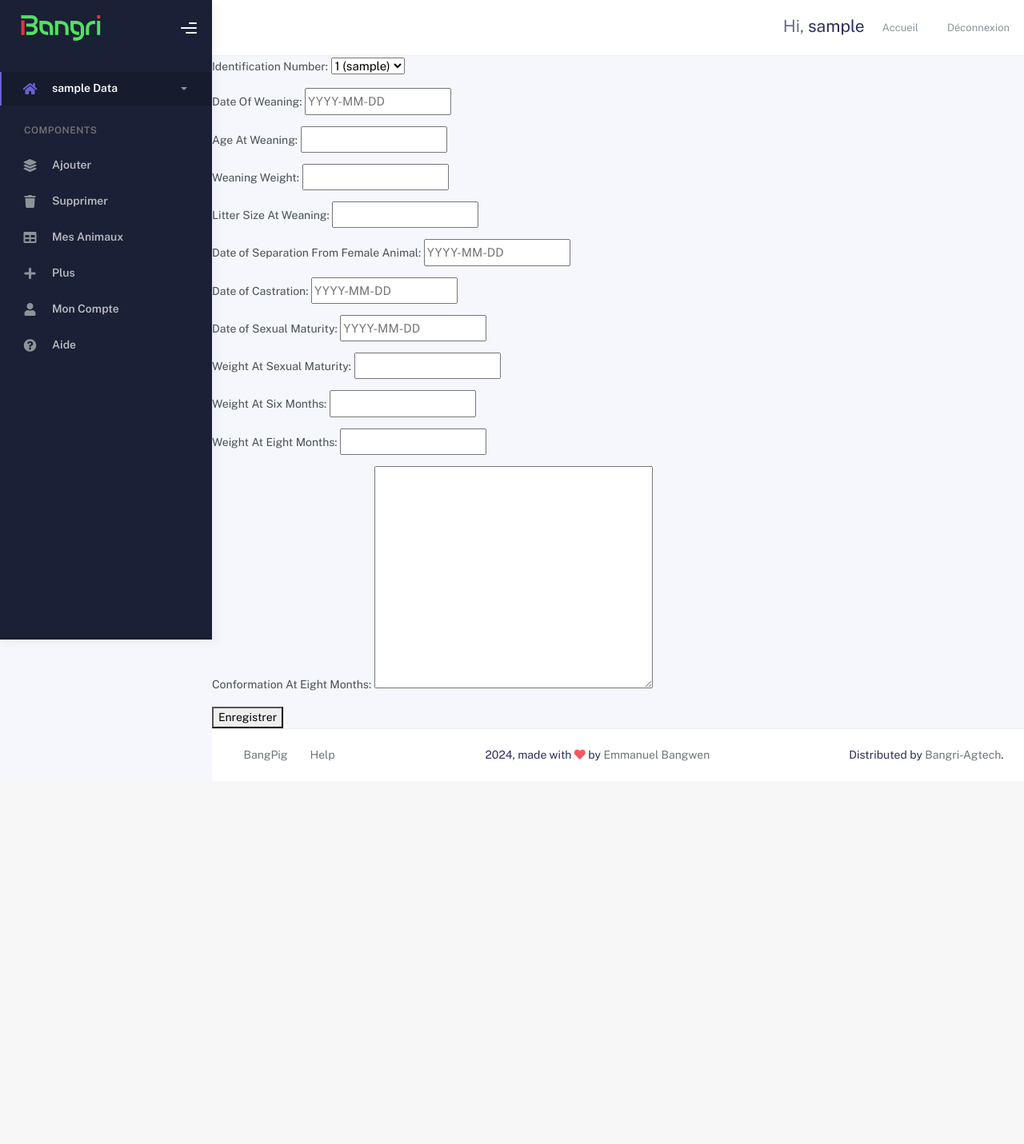
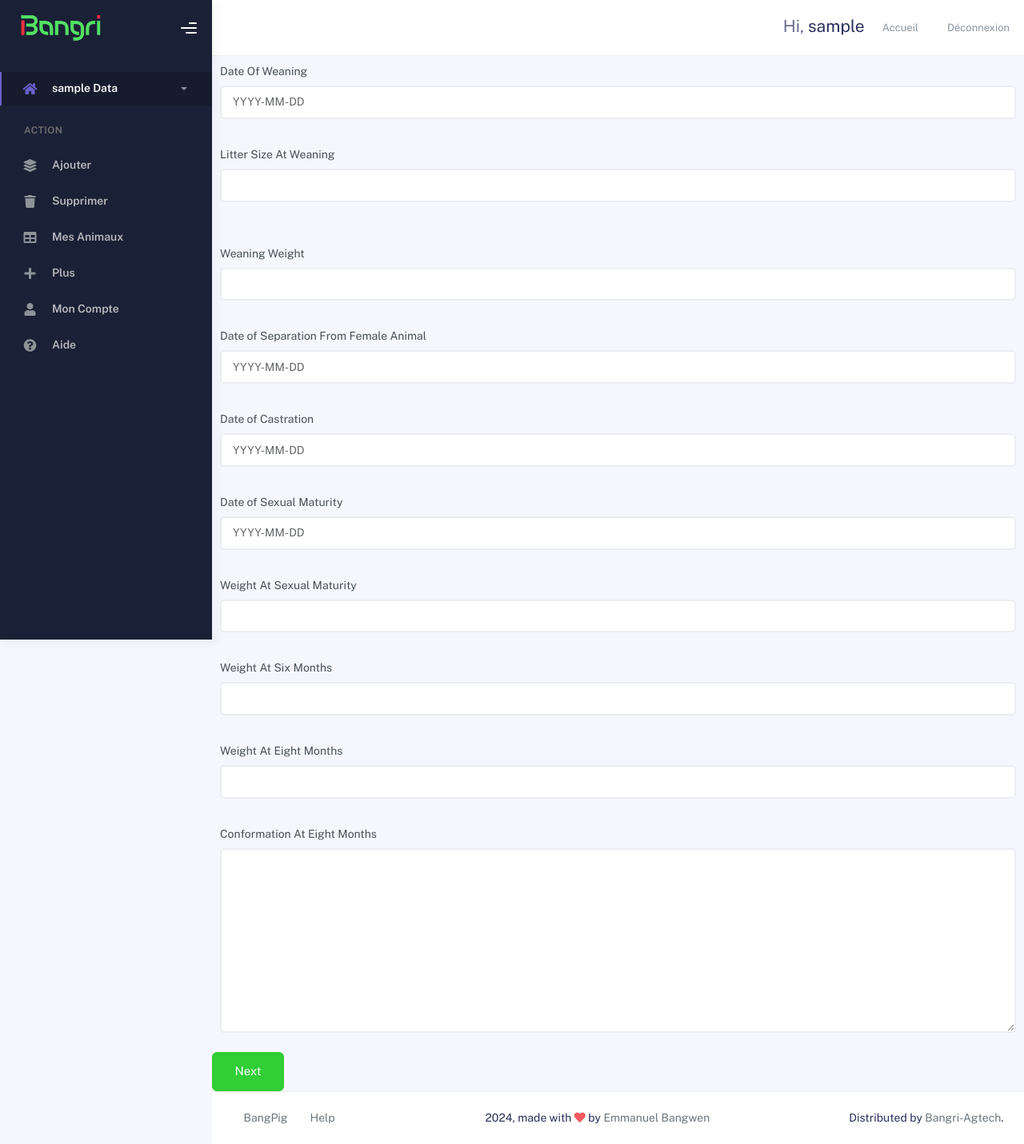
Before and after one commit to EmmanuelBANGWEN/BangPig-Agtech, a Django app: page /create/efficiency/1 in a window 1280 px wide. Shown: the whole page at 80% size. Before the commit the page ends 952 px from the top, so only its background shows below. Run offline with Django 5.2, Linux system fonts and the light colour scheme; a user stored in the database is signed in; tables that the repository leaves empty hold one stand-in row (values such as "Sample post"); some libraries are stand-ins or nearby versions.

Commit message:
efficaccité reglé male et femelle

```diff
--- a/pigdata/views.py
+++ b/pigdata/views.py
@@ -267,17 +267,14 @@ def create_efficiency(request, animal_id):
                 instance=form.save(commit=False)
                 agevar=instance.dow-instance.gip.dob  # Calcul de l'âge au sevrage
                 instance.weaning_age=agevar.days
-                obj = form.save(commit=False)
-                obj.user = request.user  # Associer l'utilisateur connecté
                 instance.user = request.user
 
                 instance.save()
-
                 return redirect('create_qualification',animal_id=animal_id)
 
         context={
             'form':form,
-            'tablename':'Paramètre Efficacité'
+            'tablename':'Paramètre Efficacité Male'
         }
 
         return render(request,"create/create_efficiency_male.html",context)
@@ -295,7 +292,7 @@ def create_efficiency(request, animal_id):
                 return redirect('create_qualification',animal_id=animal_id)
         context={
             'form':form,
-            'tablename':'Paramètre Efficacité'
+            'tablename':'Paramètre Efficacité Femelle'
         }
 
         return render(request,"create/create_efficiency_female.html",context)
--- a/templates/basex.html
+++ b/templates/basex.html
@@ -125,7 +125,7 @@
                 <span class="sidebar-mini-icon">
                   <i class="fa fa-ellipsis-h"></i>
                 </span>
-                <h4 class="text-section">Components</h4>
+                <h4 class="text-section">Action</h4>
               </li>
               <li class="nav-item">
                 <a  href="{% url 'create_general' %}">
--- a/templates/create/create_efficiency_female.html
+++ b/templates/create/create_efficiency_female.html
@@ -9,6 +9,7 @@
     <div class="row">
     <form autocomplete="on" method="POST" class="needs-validation" novalidate>
    {% csrf_token %}
+
 
   <!-- <div class="">
                     <input type="text" name="gip" value="{{animal_id}}" class="textinput form-control" id="id_gip" >
@@ -27,7 +28,7 @@
   <div class="form-row">
 
       <div class="form-group col-md-12">
-      {{ form.weaning_age.as_hidden}}
+      {{ form.weaning_age|as_crispy_field }}
         </div>
   </div>
   <div class="form-row">
--- a/templates/create/create_efficiency_male.html
+++ b/templates/create/create_efficiency_male.html
@@ -10,10 +10,84 @@
 
 
 <!-- Formulaire -->
-<form method="POST">
+
+<form autocomplete="on" method="POST" class="needs-validation" novalidate>
     {% csrf_token %}
-    {{ form.as_p }}
-    <button type="submit">Enregistrer</button>
+    {{ form.gip.as_hidden}}
+
+  <!-- <div class="">
+                    <input type="text" name="gip" value="{{animal_id}}" class="textinput form-control" id="id_gip" >
+ </div> -->
+  <div class="form-row">
+      <div class="form-group col-md-12">
+        {{ form.dow|as_crispy_field }}
+
+      </div>
+  </div>
+  <div class="form-row">
+      <div class="form-group col-md-12">
+        {{ form.litter_size_weaning|as_crispy_field }}
+      </div>
+  </div>
+  <div class="form-row">
+
+      <div class="form-group col-md-12">
+      {{ form.weaning_age.as_hidden }}
+        </div>
+  </div>
+  <div class="form-row">
+
+        <div class="form-group col-md-12">
+          {{ form.weaning_weight|as_crispy_field }}
+        </div>
+  </div>
+  <div class="form-row">
+
+      <div class="form-group col-md-12">
+          {{ form.dos|as_crispy_field }}
+      </div>
+  </div>
+  <div class="form-row">
+
+      <div class="form-group col-md-12">
+          {{ form.doc|as_crispy_field }}
+      </div>
+  </div>
+  <div class="form-row">
+
+      <div class="form-group col-md-12">
+          {{ form.dosm|as_crispy_field }}
+
+      </div>
+  </div>
+  <div class="form-row">
+      <div class="form-group col-md-12">
+          {{ form.sexual_maturity_weight|as_crispy_field }}
+
+      </div>
+</div>
+<div class="form-row">
+      <div class="form-group col-md-12">
+          {{ form.weight_six|as_crispy_field }}
+
+      </div>
+</div>
+
+<div class="form-row">
+      <div class="form-group col-md-12">
+          {{ form.weight_eight|as_crispy_field }}
+
+      </div>
+</div>
+<div class="form-row">
+      <div class="form-group col-md-12">
+          {{ form.conform_at_eight|as_crispy_field }}
+
+      </div>
+</div>
+
+
+  <button class="btn btn-success btn-lg float-right" type="submit">Next</button>
 </form>
 
     </div>
```
